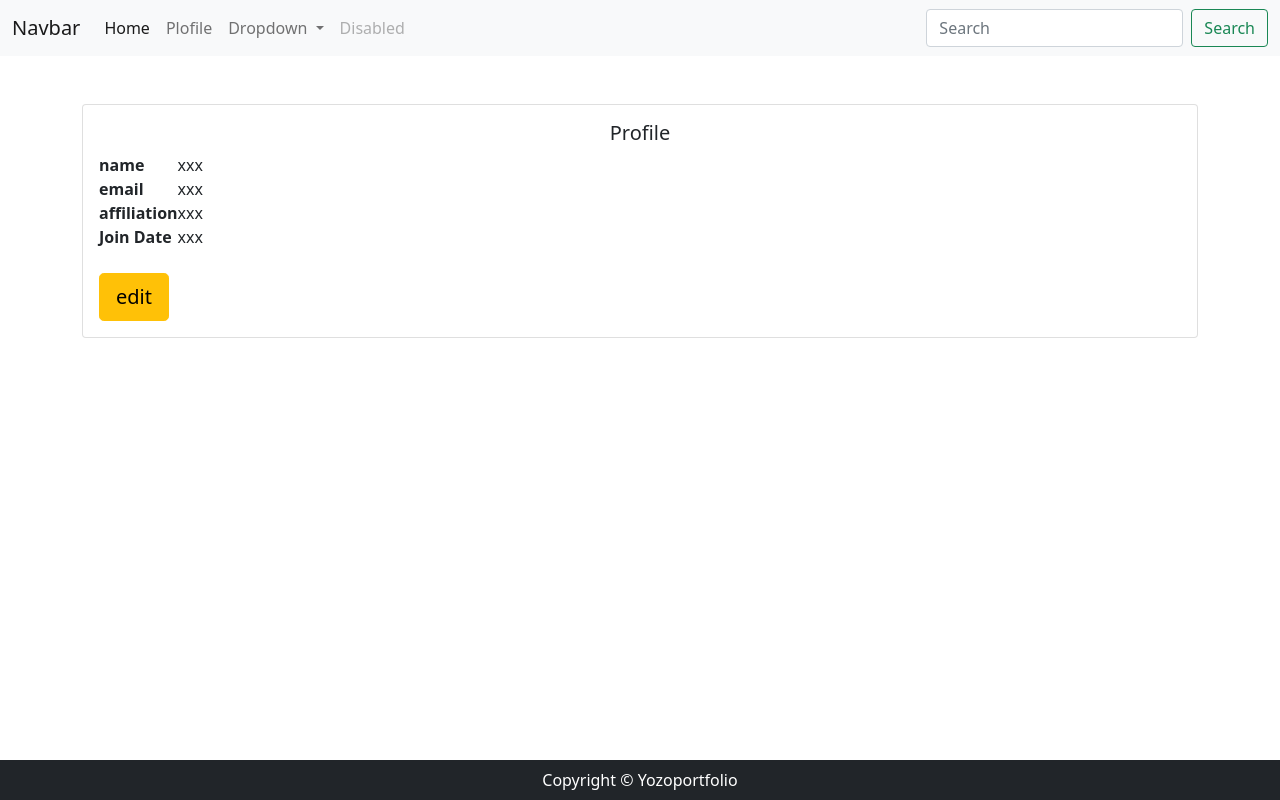
After one commit to yuzoogusu/ecsite, a Django app: template accounts/templates/accounts/profile.html in a window 1280 px wide. The commit adds this page. Run offline with Django 3.2, Linux system fonts and the light colour scheme; the template is opened without the code that fills it, so the values that code supplies are empty; parts of the project's set-up code (start-up, migrations or seed data) failed here and were passed over.

Commit message:
profile.html owari

```diff
--- /dev/null
+++ b/accounts/templates/accounts/profile.html
@@ -0,0 +1,35 @@
+{% extends 'app/base.html' %}
+
+{% block content %}
+
+<div class="card card-projile my-5 mx-auto">
+    <div class="card-body">
+        <h5 class="card-title text-center">Profile </h5>
+        <table class="profille_table mb-4">
+            <tbody>
+                <tr>
+                    <th class="header">name</th>
+                    <td class="data">xxx</td>
+                </tr>
+                <tr>
+                    <th class="header">email</th>
+                    <td class="data">xxx</td>
+                </tr>
+                <tr>
+                    <th class="header">affiliation</th>
+                    <td class="data">xxx</td>
+                </tr>
+                <tr>
+                    <th class="header">Join Date</th>
+                    <td class="data">xxx</td>
+                </tr>
+            </tbody>
+        </table>
+        <div class="button mx-auto">
+            <a href="" class="btn btn-lg btn-warning btn-black">edit</a>
+
+        </div>
+    </div>
+</div>
+
+{% endblock %}
--- /dev/null
+++ b/accounts/urls.py
@@ -0,0 +1,6 @@
+from django.urls import path
+from accounts import views
+
+urlpatterns = [
+    path('profile/', views.ProfileVies.as_view(), name='profile'),
+]
--- a/app/templates/app/base.html
+++ b/app/templates/app/base.html
@@ -25,7 +25,7 @@
               <a class="nav-link active" aria-current="page" href="#">Home</a>
             </li>
             <li class="nav-item">
-              <a class="nav-link" href="#">Link</a>
+              <a class="nav-link" href="{% url 'profile' %}">Plofile</a>
             </li>
             <li class="nav-item dropdown">
               <a class="nav-link dropdown-toggle" href="#" id="navbarDropdown" role="button" data-bs-toggle="dropdown" aria-expanded="false">
--- a/app/templates/app/index.html
+++ b/app/templates/app/index.html
@@ -1,8 +1,8 @@
-<!-- {% extends 'app/base.html' %}
+{% extends 'app/base.html' %}
 
 {% block content %}
 <div>
     <h1>hello world </h1>
 
 </div>
-{% endblock %} -->
+{% endblock %}
--- a/mysite/urls.py
+++ b/mysite/urls.py
@@ -19,4 +19,5 @@ from django.urls import path, include
 urlpatterns = [
     path('admin/', admin.site.urls),
     path('', include('app.urls')),
+    path('accounts/', include('accounts.urls')),
 ]
```
Also changed, not shown: accounts/views.py (+6 -2 lines).
